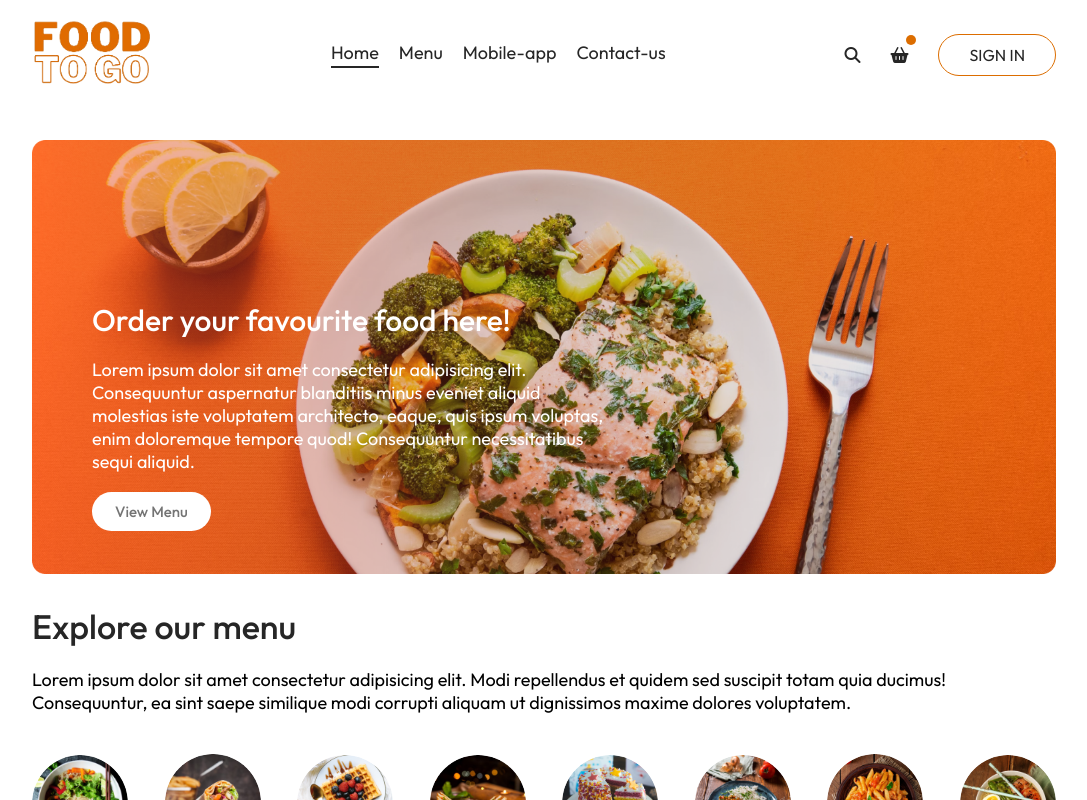
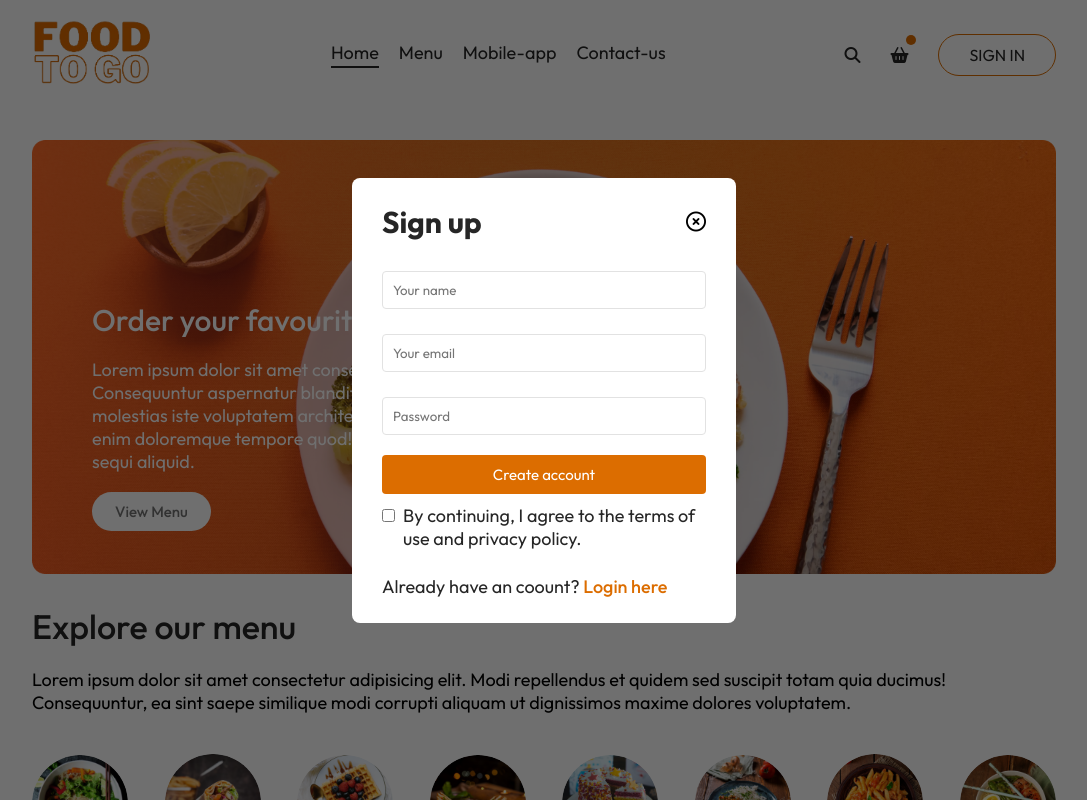
Before and after one commit to ayselhasanli/foodToGo-delivery-page, a React (Vite) app in the folder frontend/: page / in a window 1280 px wide. Both pictures are taken after a click on the button "SIGN IN". Shown: the top 800 px of the page, without its empty margins (96-1183 px from the left). Built offline with nearby package versions, Linux system fonts and the light colour scheme.

Commit message:
login/signup popup created

```diff
--- a/frontend/src/App.jsx
+++ b/frontend/src/App.jsx
@@ -6,12 +6,16 @@ import Home from "./pages/Home/Home.jsx";
 import Cart from "./pages/Cart/Cart.jsx";
 import PlaceOrder from "./pages/PlaceOrder/PlaceOrder.jsx";
 import Footer from "./components/Footer/Footer.jsx";
+import { useState } from "react";
+import LoginPopup from "./components/LoginPopup/LoginPopup.jsx";
 
 const App = () => {
+  const [showLogin, setShowLogin] = useState(false)
   return (
     <>
+    {showLogin ? <LoginPopup setShowLogin={setShowLogin}/> : <></>}
       <div className="app">
-        <Navbar />
+        <Navbar setShowLogin={setShowLogin} />
         <Routes>
           <Route path="/" element={<Home />} />
           <Route path="/cart" element={<Cart />} />
--- /dev/null
+++ b/frontend/src/components/LoginPopup/LoginPopup.css
@@ -0,0 +1,72 @@
+.login-popup {
+  position: fixed;
+  top: 0;
+  left: 0;
+  z-index: 1;
+  width: 100%;
+  height: 100%;
+  background-color: var(--login-popup-bg);
+  display: grid;
+}
+
+.login-popup .login-popup-container {
+  place-self: center;
+  width: max(30vw, 33rem);
+  color: var(--dark-gray);
+  background-color: var(--white);
+  display: flex;
+  flex-direction: column;
+  gap: 2.5rem;
+  padding: 2.5rem 3rem;
+  border-radius: 0.8rem;
+  font-size: 1.4rem;
+  animation: fadeIn 0.5s;
+}
+
+.login-popup .login-popup-container .login-popup-title {
+  display: flex;
+  justify-content: space-between;
+  align-items: center;
+}
+
+.login-popup .login-popup-container .login-popup-title button {
+  font-size: 2rem;
+}
+
+.login-popup .login-popup-container .login-popup-inputs {
+  display: flex;
+  flex-direction: column;
+  gap: 2rem;
+}
+
+.login-popup .login-popup-container .login-popup-inputs input {
+  border: 1px solid var(--light-gray);
+  padding: 1rem;
+  border-radius: 0.4rem;
+  outline: none;
+}
+
+.login-popup .login-popup-container .login-popup-inputs button {
+  padding: 1rem;
+  border-radius: 0.4rem;
+  color: var(--white);
+  background-color: var(--orange);
+  font-size: 1.5rem;
+}
+
+.login-popup .login-popup-container .login-popup-condition {
+  display: flex;
+  align-items: start;
+  gap: 0.8rem;
+  margin-top: -1.5rem;
+}
+
+.login-popup .login-popup-container input {
+  margin-top: 0.5rem;
+}
+
+.login-popup p span {
+  color: var(--orange);
+  font-weight: 500;
+  cursor: pointer;
+}
--- /dev/null
+++ b/frontend/src/components/LoginPopup/LoginPopup.jsx
@@ -0,0 +1,66 @@
+import React, { useState } from "react";
+import "./LoginPopup.css";
+
+const LoginPopup = ({ setShowLogin }) => {
+  const [currState, setCurrentState] = useState("Sign up");
+  return (
+    <div className="login-popup">
+      <form className="login-popup-container">
+        <div className="login-popup-title">
+          <h2>{currState}</h2>
+          <button
+            onClick={() => {
+              setShowLogin(false);
+            }}
+          >
+            <i className="fa-regular fa-circle-xmark"></i>
+          </button>
+        </div>
+
+        <div className="login-popup-inputs">
+          {currState === "Sign up" ? (
+            <input type="text" placeholder="Your name" required />
+          ) : (
+            <></>
+          )}
+          <input type="email" placeholder="Your email" required />
+          <input type="password" placeholder="Password" required />
+          <button>
+            {currState === "Sign up" ? "Create account" : "Login"}
+          </button>
+        </div>
+
+        <div className="login-popup-condition">
+          <input type="checkbox" required />
+          <p>By continuing, I agree to the terms of use and privacy policy.</p>
+        </div>
+
+        {currState === "Login" ? (
+          <p>
+            Create a new account?{" "}
+            <span
+              onClick={() => {
+                setCurrentState("Sign up");
+              }}
+            >
+              Click here
+            </span>
+          </p>
+        ) : (
+          <p>
+            Already have an coount?{" "}
+            <span
+              onClick={() => {
+                setCurrentState("Login");
+              }}
+            >
+              Login here
+            </span>
+          </p>
+        )}
+      </form>
+    </div>
+  );
+};
+
+export default LoginPopup;
--- a/frontend/src/components/Navbar/Navbar.jsx
+++ b/frontend/src/components/Navbar/Navbar.jsx
@@ -3,7 +3,7 @@ import { assets } from "../../assets/assets";
 import "./Navbar.css";
 import { Link } from "react-router-dom";
 
-const Navbar = () => {
+const Navbar = ({setShowLogin}) => {
   const [menu, setMenu] = useState("home");
 
   return (
@@ -51,7 +51,7 @@ const Navbar = () => {
           </button>
           <div className="dot"></div>
         </div>
-        <button className="sign-in-btn">SIGN IN</button>
+        <button onClick={() => setShowLogin(true)} className="sign-in-btn">SIGN IN</button>
       </div>
     </div>
   );
--- a/frontend/src/index.css
+++ b/frontend/src/index.css
@@ -29,6 +29,7 @@ body {
   --light-red: #ffd1d1;
   --red: #fc2828;
   --black: #000000;
+  --login-popup-bg: #00000090;
   --transition: 0.3s ease;
 }
 
```
